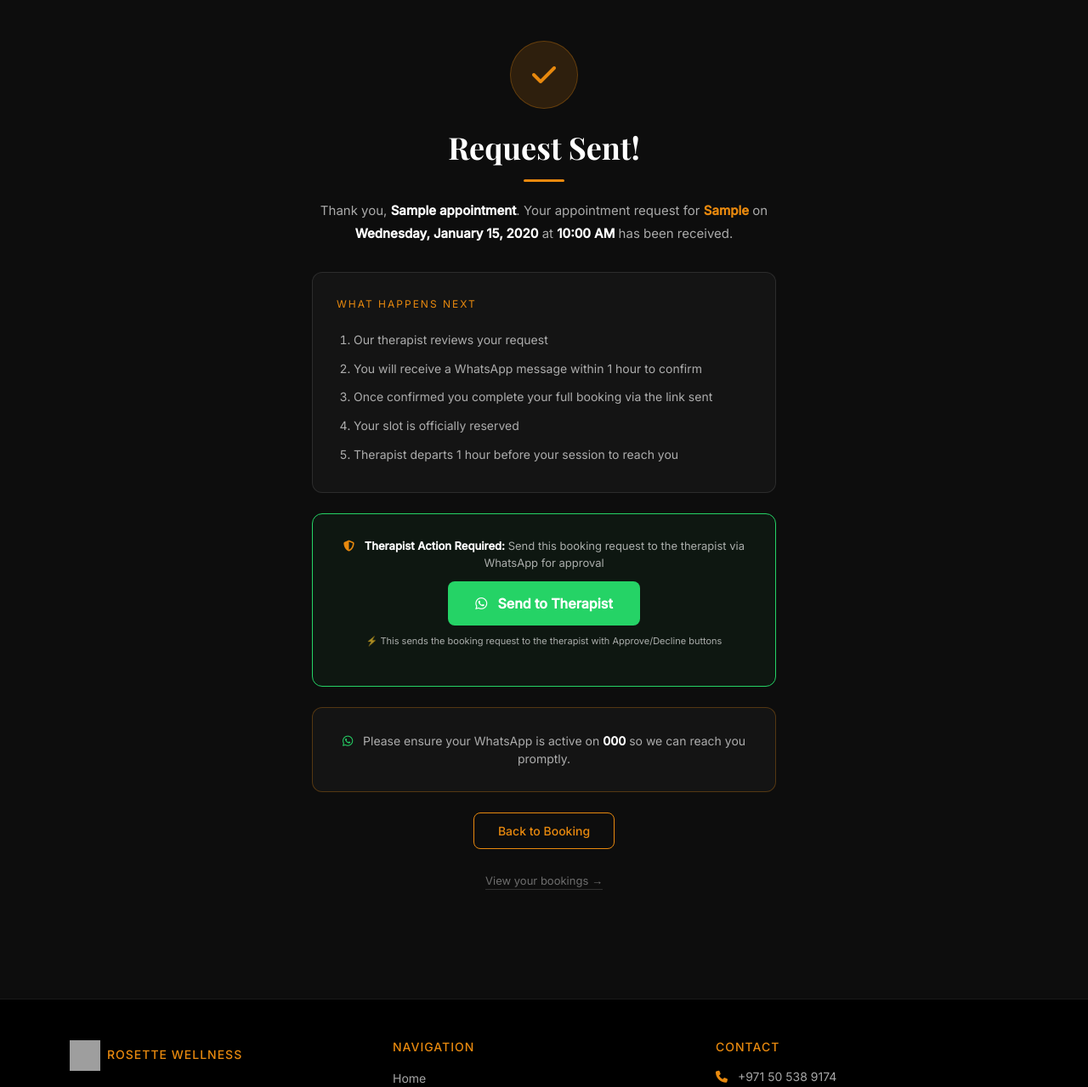
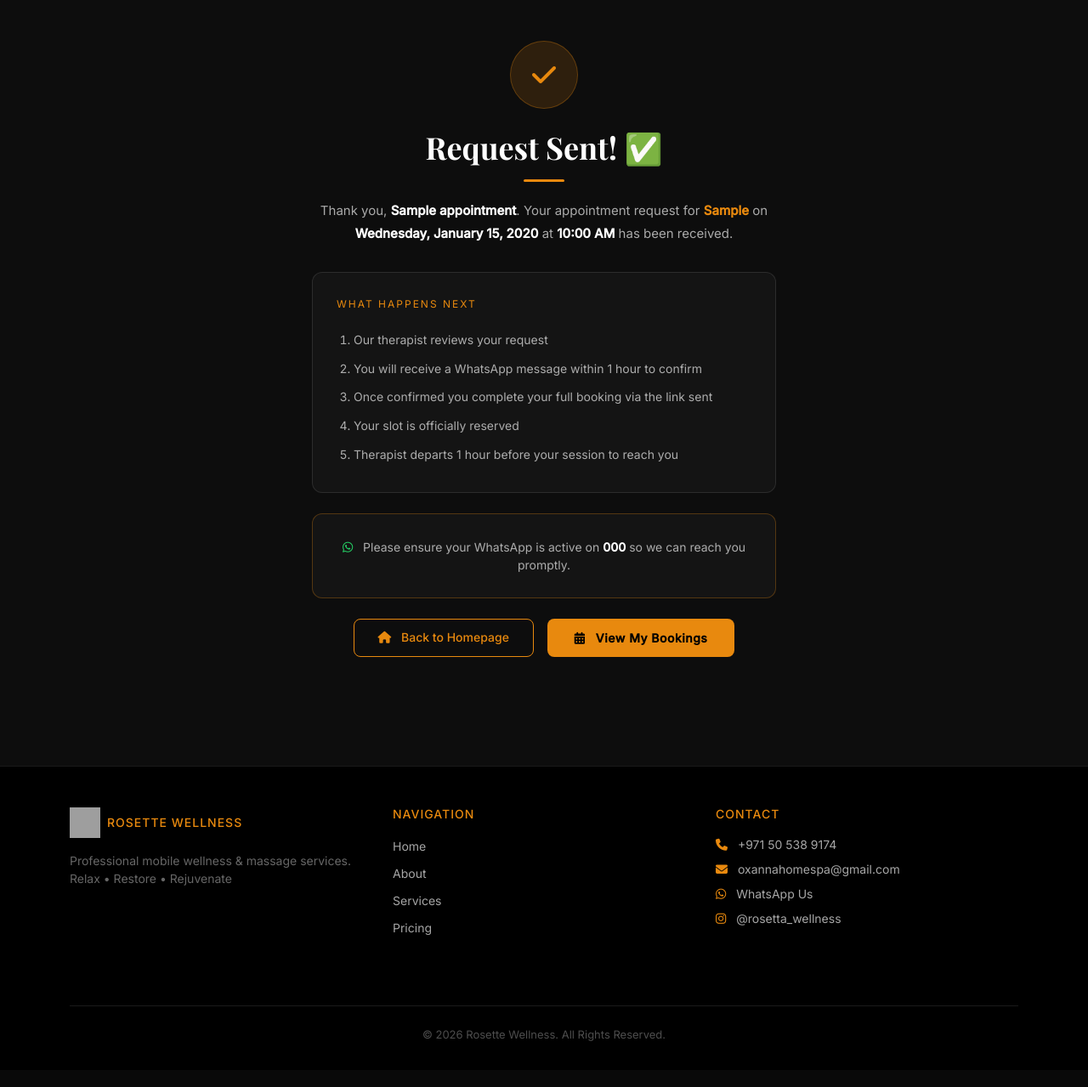
Before and after one commit to MarthaMuronji/rosette-booking, a Django app: template templates/bookings/request_sent.html in a window 1280 px wide. Shown: the part 77-1356 px from the top of the page at 85% size. After the commit the page ends 1302 px from the top, so only its background shows below. Run offline with Django 5.2, Linux system fonts and the light colour scheme; the template is opened without the code that fills it: most values are stand-ins (such as "Sample title", 1, 10 or a date in 2020); grey boxes are pictures that could not be loaded.

Commit message:
Complete WhatsApp auto-approval system
- Added WhatsApp webhook auto-approval (approve/decline)
- Fixed timezone issues in get_booked_slots()
- Fixed departure time calculation
- Updated request_sent.html (client-friendly, no duplicate booking button)
- Added whatsapp_response.html
- Added logging throughout
- Removed duplicate book.html

```diff
--- a/templates/bookings/request_sent.html
+++ b/templates/bookings/request_sent.html
@@ -15,7 +15,7 @@
                 <i class="fas fa-check" style="font-size:32px; color:var(--primary);"></i>
             </div>
 
-            <h1 class="rw-section-title mb-2">Request Sent!</h1>
+            <h1 class="rw-section-title mb-2">Request Sent! ✅</h1>
             <div class="rw-divider mx-auto"></div>
 
             <p style="color:var(--foreground-muted); font-size:15px;
@@ -44,28 +44,6 @@
                 </ol>
             </div>
 
-            <!-- NEW: Therapist WhatsApp Action Button -->
-            <div class="rw-card mb-4" style="border-color:#25d366; background: rgba(37, 211, 102, 0.05);">
-                <p style="font-size:13px; color:var(--foreground-muted); margin-bottom:12px;">
-                    <i class="fas fa-shield-alt me-2" style="color:var(--primary);"></i>
-                    <strong style="color:white;">Therapist Action Required:</strong>
-                    Send this booking request to the therapist via WhatsApp for approval
-                </p>
-                <a href="https://wa.me/{{ owner_phone|cut:'+' }}?text={{ whatsapp_message|urlencode }}"
-                   target="_blank"
-                   style="display:inline-block; background:#25d366; color:white;
-                          padding:14px 32px; border-radius:8px; text-decoration:none;
-                          font-weight:600; font-size:16px; transition: all 0.3s;"
-                   onmouseover="this.style.transform='scale(1.02)'"
-                   onmouseout="this.style.transform='scale(1)'">
-                    <i class="fab fa-whatsapp me-2"></i>
-                    Send to Therapist
-                </a>
-                <p style="font-size:11px; color:var(--foreground-muted); margin-top:10px;">
-                    ⚡ This sends the booking request to the therapist with Approve/Decline buttons
-                </p>
-            </div>
-
             <!-- Info box -->
             <div class="rw-card mb-4" style="border-color:var(--border-orange);">
                 <p style="font-size:14px; color:var(--foreground-muted); margin:0;">
@@ -76,16 +54,17 @@
                 </p>
             </div>
 
-            <a href="/book/" class="btn-outline-rw">Back to Booking</a>
+            <!-- Action Buttons -->
+            <div class="d-flex gap-3 justify-content-center flex-wrap">
+                <a href="/" class="btn-outline-rw">
+                    <i class="fas fa-home me-2"></i> Back to Homepage
+                </a>
+                <a href="/client/" class="btn-primary-rw">
+                    <i class="fas fa-calendar-alt me-2"></i> View My Bookings
+                </a>
+            </div>
 
         </div>
-
-    </div>
-    <div class="text-center mt-4">
-        <a href="/client/"
-           style="color:rgba(255,255,255,0.4); font-size:13px; text-decoration:none; border-bottom:1px solid rgba(255,255,255,0.15); padding-bottom:2px;">
-            View your bookings →
-        </a>
     </div>
 </div>
 {% endblock %}
```
